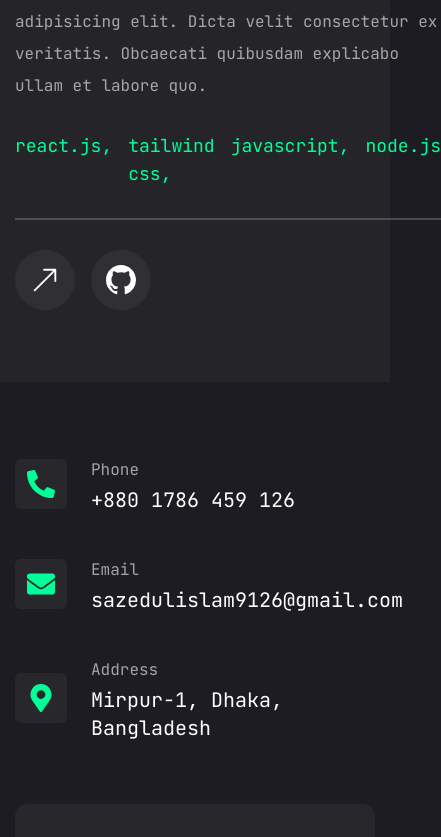
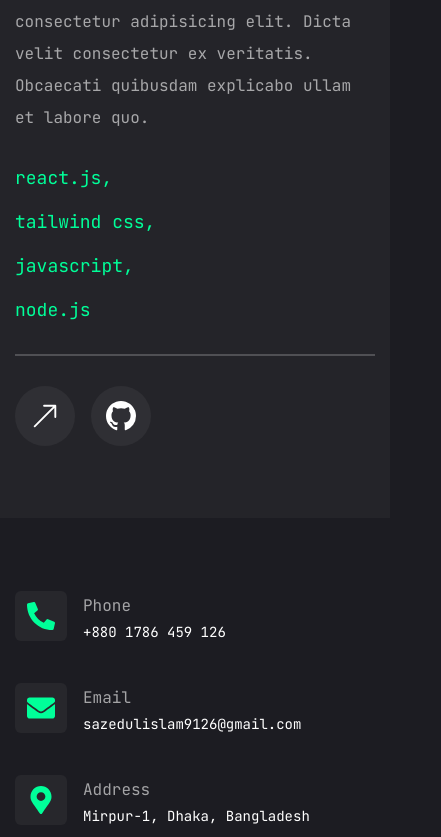
Before and after one commit to sazed1237/portfolio-sazed-creations, a React (Vite) app: page / in a window 390 px wide. Shown: the part 5687-6524 px from the top of the page, 441 px wide, since content can reach past the window. Built offline with nearby package versions, Linux system fonts and the light colour scheme.

Commit message:
bugs fixed

```diff
--- a/src/Page/Contact/Contact.jsx
+++ b/src/Page/Contact/Contact.jsx
@@ -11,17 +11,17 @@ const info = [
     {
         icon: <FaPhoneAlt />,
         title: "Phone",
-        description: "+880 1786 459 126"
+        description: "+880 1786 459 126",
     },
     {
         icon: <FaEnvelope />,
         title: "Email",
-        description: "sazedulislam9126@gmail.com"
+        description: "sazedulislam9126@gmail.com",
     },
     {
         icon: <FaMapMarkerAlt />,
         title: "Address",
-        description: "Mirpur-1, Dhaka, Bangladesh"
+        description: "Mirpur-1, Dhaka, Bangladesh",
     },
 ]
 
@@ -89,13 +89,13 @@ const Contact = () => {
                         <ul className='flex flex-col gap-10'>
                             {info.map((item, index) => {
                                 return (
-                                    <li key={index} className='flex items-center gap-6'>
+                                    <li key={index} className='flex items-center gap-4'>
                                         <div className='w-[52px] h-[50px] lg:w-[52px] lg:h-[50px] bg-[#27272c] text-accent rounded-md flex items-center justify-center'>
                                             <div className='text-[28px]'>{item.icon}</div>
                                         </div>
-                                        <div className='flex-1'>
+                                        <div className='flex-1 '>
                                             <p className='text-white/60'>{item.title}</p>
-                                            <h3 className='text-xl'>{item.description}</h3>
+                                            <h3 className='text-sm md:text-xl'>{item.description}</h3>
                                         </div>
                                     </li>
                                 )
--- a/src/Page/Work/Work.jsx
+++ b/src/Page/Work/Work.jsx
@@ -46,10 +46,10 @@ const Work = () => {
 
                             {/* project category */}
                             <h2 className='text-[42px] font-bold leading-none text-white group-hover:text-accent transition-all duration-500 capitalize'>{project.category} project</h2>
-                            <p className='text-white/60 '>{project.description}</p>
+                            <p className='text-white/60  '>{project.description}</p>
 
                             {/* stack */}
-                            <ul className='flex gap-4'>
+                            <ul className='grid grid-cols-1 md:flex gap-4'>
                                 {
                                     project.stack.map((item, index) => {
                                         return (
@@ -123,7 +123,7 @@ const Work = () => {
                                                 {/* thumbnail */}
                                                 <div className='relative w-full h-full'>
                                                     <img
-                                                        src={project.thumb}
+                                                        src={project?.thumb}
                                                         className='object-cover'
                                                         alt=""
                                                     />
```
